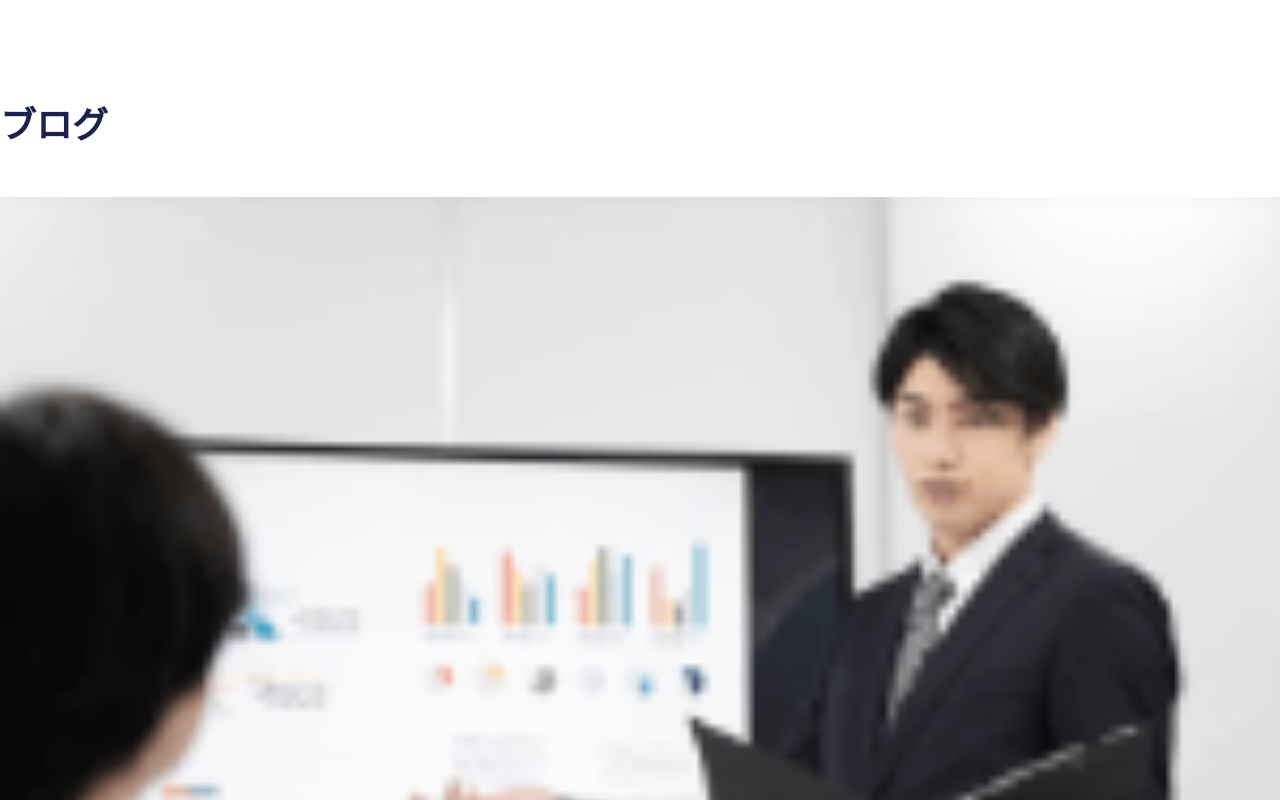
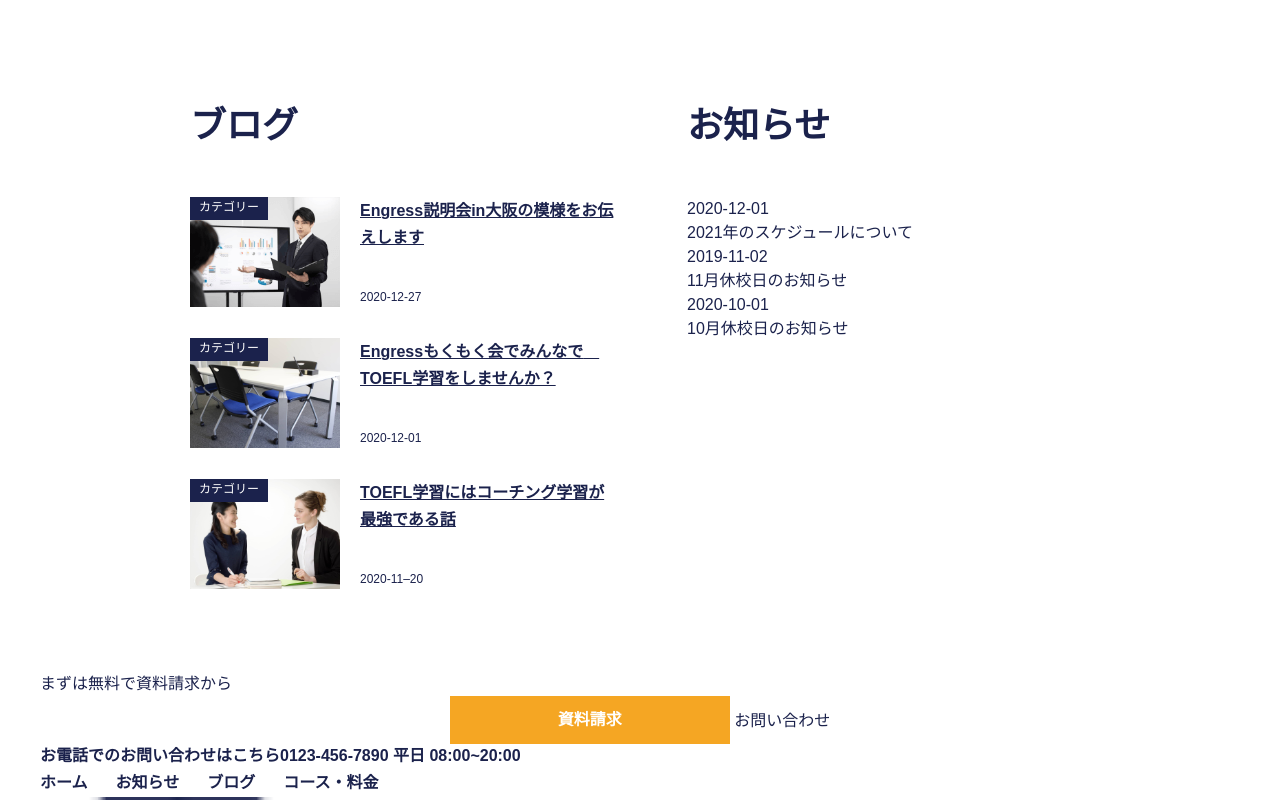
Before and after one commit to ryoya-murata/engress-reproduce, a plain HTML site: page index.html in a window 1280 px wide. Shown: the part 3935-4735 px from the top of the page. Drawn offline with Linux system fonts and the light colour scheme.

Commit message:
ブログのcssを記述

```diff
--- a/css/style.scss
+++ b/css/style.scss
@@ -829,3 +829,84 @@ body.fixed{
 .qanda-item__answer-wrapper.open{
   display: block;
 }
+
+// =======================
+//  blog
+// =======================
+
+.posts-contents{
+  display: flex;
+  align-items: flex-start;
+  justify-content: space-between;
+}
+
+.posts-contents__blog{
+  flex: 0 1 47.7778%;
+}
+
+// =======================
+//  news
+// =======================
+
+.posts-contents__news{
+  flex: 0 1 44.7778%;
+}
+
+.blog-items_item{
+  margin-bottom: 1.9375em;
+}
+
+.blog-item__link{
+  display: block;
+}
+
+.blog-item__contents{
+  display: flex;
+}
+
+.blog-item__img-container{
+  flex: 0 0 150px;
+  height: 110px;
+  margin-right: 1.25em;
+}
+
+.blog-item__img-wrapper{
+  position: relative;
+}
+
+.blog-item__category{
+  position: absolute;
+  top: 0;
+  left: 0;
+  font-size: 0.75em;
+  line-height: 1;
+  padding: 0.3333em 0.75em 0.5833em;
+  background: $primary-color;
+  font-weight: 500;
+  color: #fff;
+}
+
+.blog-item__info-container{
+  display: flex;
+}
+
+.blog-item__info-wrapper{
+  display: flex;
+  flex-direction: column;
+  justify-content: space-between;
+}
+
+.blog-item__title{
+  line-height: 1.6875;
+  font-weight: bold;
+  text-decoration: underline;
+  text-decoration-color: $primary-color;
+  text-decoration-thickness: 1px;
+}
+
+.blog-item__time{
+  display: block;
+  font-weight: 500;
+  font-size: 0.75em;
+  line-height: 1.6667;
+}
--- a/index.html
+++ b/index.html
@@ -243,44 +243,60 @@
        </div><!-- /.inner inner-middle -->
     </section><!-- /.section qanda -->
 
+    <div class="posts-contents-wrapper">
+       <div class="inner inner--middle">
          <div class="posts-contents">
             <section class="section blog posts-contents__blog">
                <h2 class="section__title section__title--left section__title--left">ブログ</h2><!-- /.section__title section__title--left -->
                <div class="blog-items">
                  <div class="blog-item blog-items_item">
                     <a href="#" class="blog-item__link">
+                       <div class="blog-item__contents">
+                        <div class="blog-item__img-container">
                            <div class="blog-item__img-wrapper">
                               <img src="./images/sample01.png" alt="Engress説明会in大阪の模様をお伝えします" class="blog-item__img">
                               <p class="blog-item__category">カテゴリー</p><!-- /.blog-item__category -->
                            </div><!-- /.blog-item__img-wrapper -->
+                        </div><!-- /.blog-item__img-container -->
+                       <div class="blog-item__info-container">
                         <div class="blog-item__info-wrapper">
                            <h3 class="blog-item__title">Engress説明会in大阪の模様をお伝えします</h3><!-- /.blog-item__title -->
                            <time class="blog-item__time" datetime="2020-12-27">2020-12-27</time><!-- /.blog-item__time -->
                         </div><!-- /.blog-item__info-wrapper -->
+                       </div><!-- /.blog-item__info-container -->
+                       </div><!-- /.blog-item__contents -->
                     </a><!-- /.blog-item__link -->
                  </div><!-- /.blog-item blog-items_item -->
                  <div class="blog-item blog-items_item">
                     <a href="#" class="blog-item__link">
+                       <div class="blog-item__contents">
+                        <div class="blog-item__img-container">
                            <div class="blog-item__img-wrapper">
                               <img src="./images/sample02.png" alt="Engressもくもく会でみんなで　TOEFL学習をしませんか？" class="blog-item__img">
                               <p class="blog-item__category">カテゴリー</p><!-- /.blog-item__category -->
                            </div><!-- /.blog-item__img-wrapper -->
+                        </div><!-- /.blog-item__img-container -->
                         <div class="blog-item__info-wrapper">
                            <h3 class="blog-item__title">Engressもくもく会でみんなで　TOEFL学習をしませんか？</h3><!-- /.blog-item__title -->
                            <time class="blog-item__time" datetime="2020-12-01">2020-12-01</time><!-- /.blog-item__time -->
                         </div><!-- /.blog-item__info-wrapper -->
+                       </div><!-- /.blog-item__contents -->
                     </a><!-- /.blog-item__link -->
                  </div><!-- /.blog-item blog-items_item -->
                  <div class="blog-item blog-items_item">
                    <a href="#" class="blog-item__link">
+                    <div class="blog-item__contents">
+                     <div class="blog-item__img-container">
                         <div class="blog-item__img-wrapper">
                            <img src="./images/sample03.png" alt="TOEFL学習にはコーチング学習が最強である話" class="blog-item__img">
                            <p class="blog-item__category">カテゴリー</p><!-- /.blog-item__category -->
                         </div><!-- /.blog-item__img-wrapper -->
+                     </div><!-- /.blog-item__img-container -->
                      <div class="blog-item__info-wrapper">
                         <h3 class="blog-item__title">TOEFL学習にはコーチング学習が最強である話</h3><!-- /.blog-item__title -->
                         <time class="blog-item__time" datetime="2020-11–20">2020-11–20</time><!-- /.blog-item__time -->
                      </div><!-- /.blog-item__info-wrapper -->
+                    </div><!-- /.blog-item__contents -->
                    </a><!-- /.blog-item__link -->
                  </div><!-- /.blog-item blog-items_item -->
                </div><!-- /.blog-items -->
@@ -309,6 +325,8 @@
                  </div><!-- /.news-item news-items__item -->
                </div><!-- /.news-items -->
             </section><!-- /.section news posts-contents__news -->
+         </div><!-- /.posts-contents -->
+       </div><!-- /.inner inner--middle -->
     </div><!-- /.posts-contents -->
 
     <div class="inquiry">
```
Also changed, not shown: css/style.css, 1 other file. Lines whose indentation alone changed are shown as unchanged.
